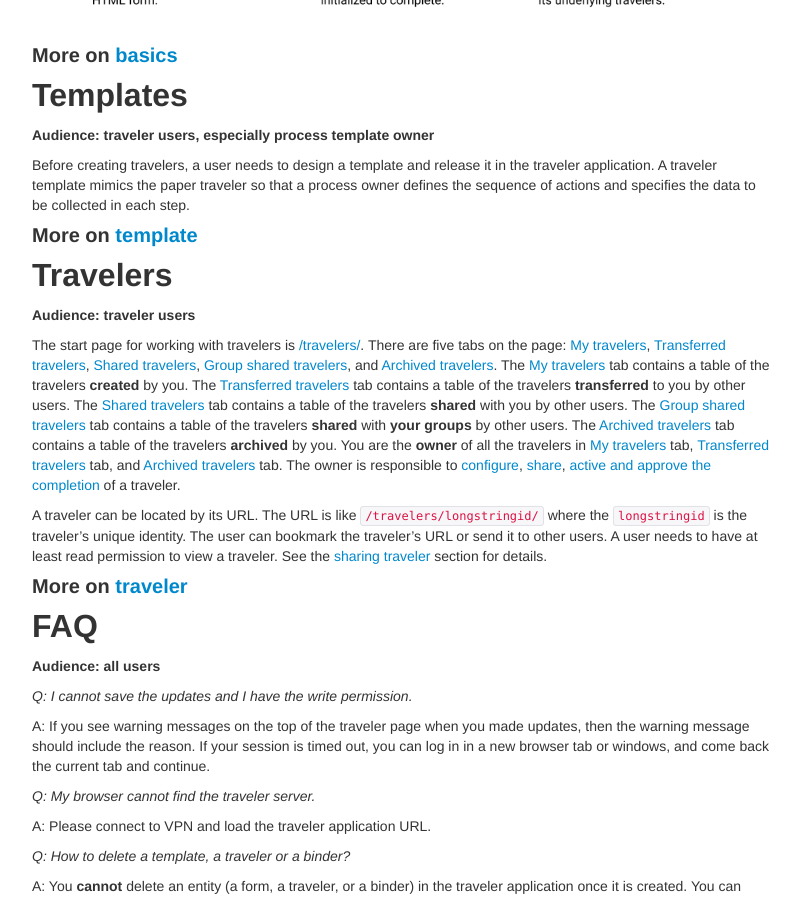
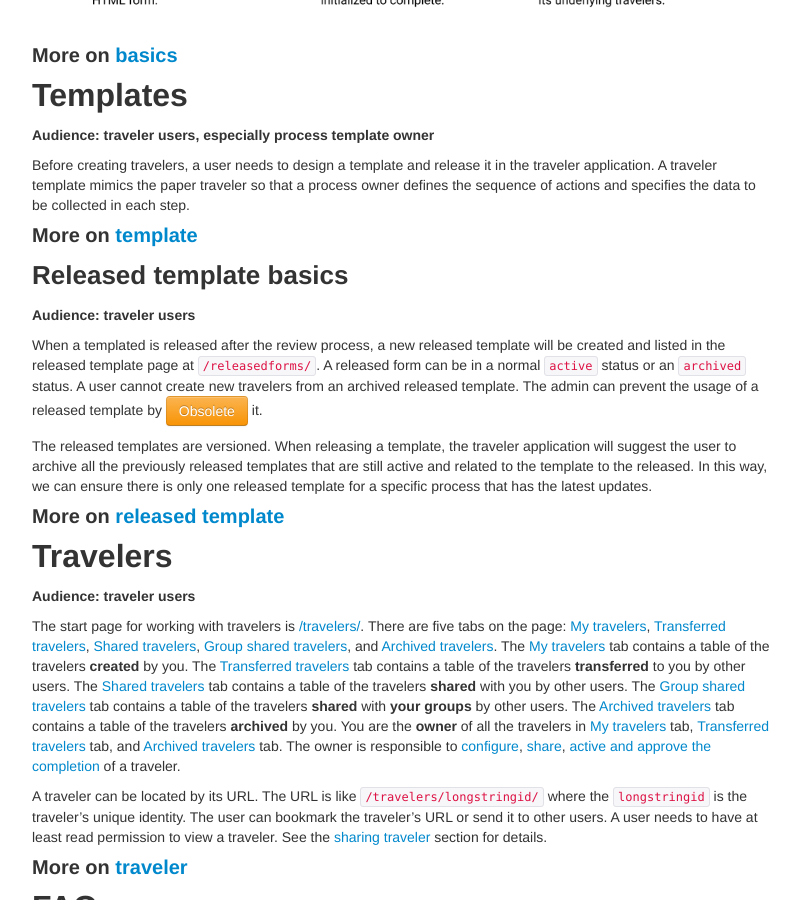
Before and after one commit to dongliu/traveler-doc, a Jekyll site: the page built from manual.markdown, in a window 1280 px wide and 900 px high, scrolled down 625 px. Shown: the whole window, without its empty margins (238-1038 px from the left). Built offline with Jekyll 4.4.1, drawn with Linux system fonts in a browser that asks for light colours.

Commit message:
add released template section

```diff
--- a/manual.markdown
+++ b/manual.markdown
@@ -1,20 +1,24 @@
 ---
 layout: page
 title: User Manual
-permalink: /manual/
+permalink: /manual
 ---
 
 {% include_relative manual/audience.md %}
 {% include_relative manual/basics_files/header.md %}
 
-#### More on [basics](./basics/)
+#### More on [basics](./basics)
 
 {% include_relative manual/template_files/header.md %}
 
-#### More on [template](./template/)
+#### More on [template](./template)
+
+{% include_relative manual/released_template_files/header.md %}
+
+#### More on [released template](./released-template)
 
 {% include_relative manual/traveler_files/header.md %}
 
-#### More on [traveler](./traveler/)
+#### More on [traveler](./traveler)
 
 {% include_relative manual/faq.md %}
--- /dev/null
+++ b/manual/released_template_files/header.md
@@ -0,0 +1,7 @@
+### Released template basics
+
+**Audience: traveler users**
+
+When a templated is released after the review process, a new released template will be created and listed in the released template page at `/releasedforms/`. A released form can be in a normal `active` status or an `archived` status. A user cannot create new travelers from an archived released template. The admin can prevent the usage of a released template by <button id="obsolete" data-toggle="tooltip" title="Obsolete the released form" class="btn btn-warning">Obsolete</button> it.
+
+The released templates are versioned. When releasing a template, the traveler application will suggest the user to archive all the previously released templates that are still active and related to the template to the released. In this way, we can ensure there is only one released template for a specific process that has the latest updates.
```
Also changed, not shown: manual/released-template.md (added, +7 -0 lines).
